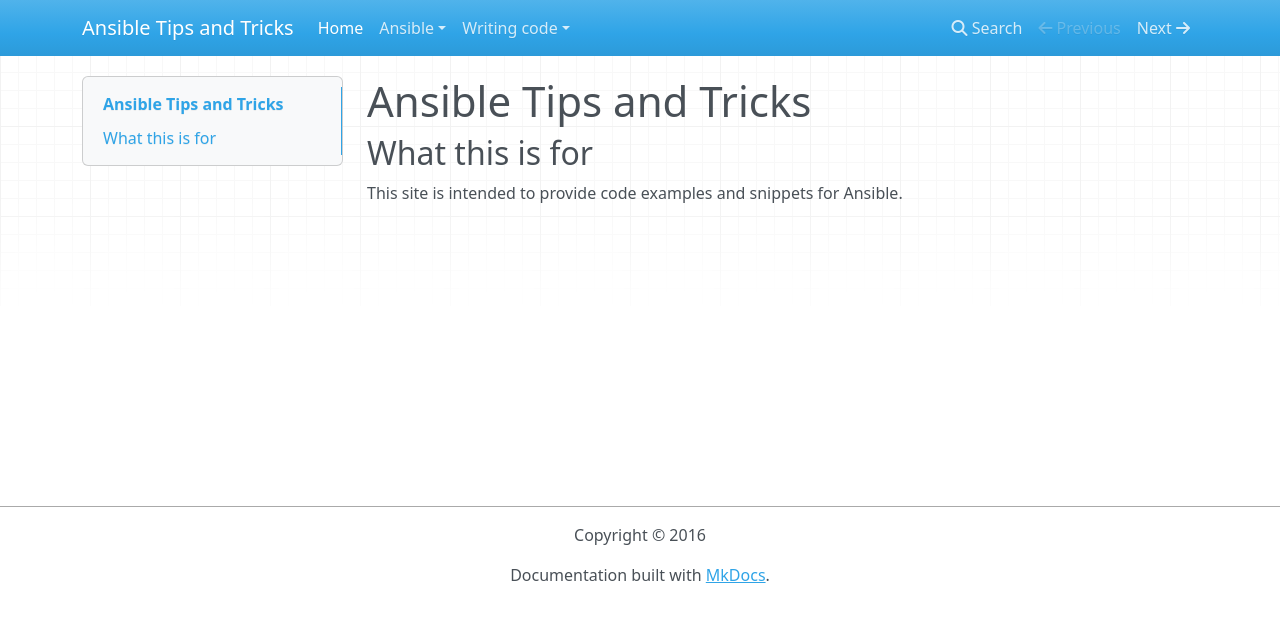
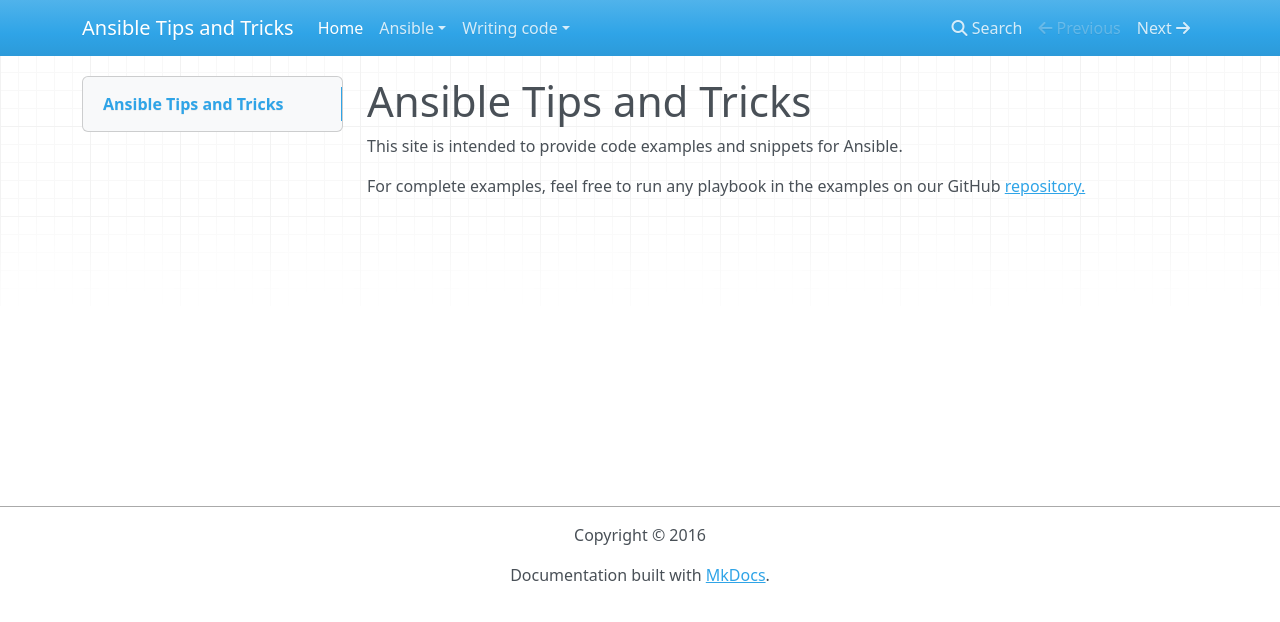
Before and after one commit to nfaction/ansible-tips-and-tricks, an MkDocs documentation site: the page built from docs/index.md, in a window 1280 px wide. Shown: the top 622 px of the page. Built offline with MkDocs 1.6.1, drawn with Linux system fonts in a browser that asks for light colours; nearby versions of some CDN libraries; old or Windows-style settings are respelled for this version of MkDocs.

```diff
--- a/docs/index.md
+++ b/docs/index.md
@@ -1,4 +1,5 @@
 # Ansible Tips and Tricks
 
-## What this is for
 This site is intended to provide code examples and snippets for Ansible.
+
+For complete examples, feel free to run any playbook in the examples on our GitHub [repository.](https://github.com/cyverse/ansible-tips-and-tricks/tree/master/examples)
```
